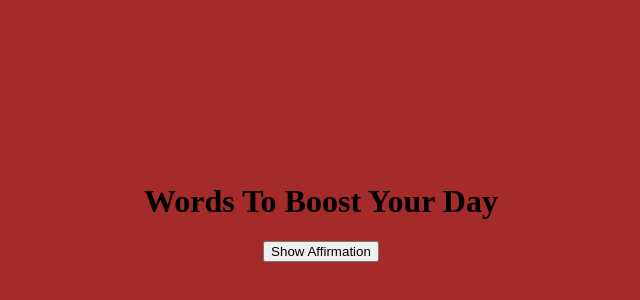
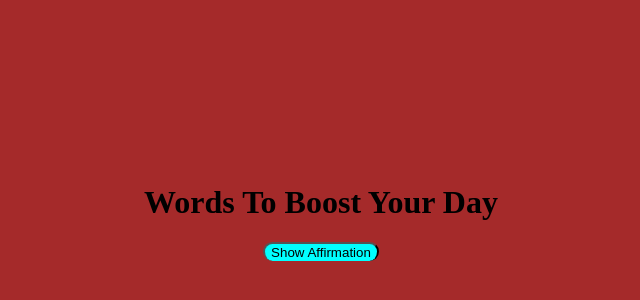
Before and after one commit to FranklinHau/PHASE-1-PROJECT-Boost-you-confidence-every-morning-application, a plain HTML site: page index.html in a window 1280 px wide. Shown: the part 196-496 px from the top of the page, without its empty margins (319-959 px from the left). Drawn offline with Linux system fonts and the light colour scheme; no server answers.

Commit message:
style.css border-radius implementation

```diff
--- a/styles.css
+++ b/styles.css
@@ -28,5 +28,12 @@ html, body {
     animation: pop-out 2s ease-out;
     animation-fill-mode: forwards;
     font-weight:200
+  }
+
+  #showAffirmationButton {
+    background-color: aqua;
+    color:black;
+    border-radius: 25px;
+    border-bottom: black;
 
   }
```
